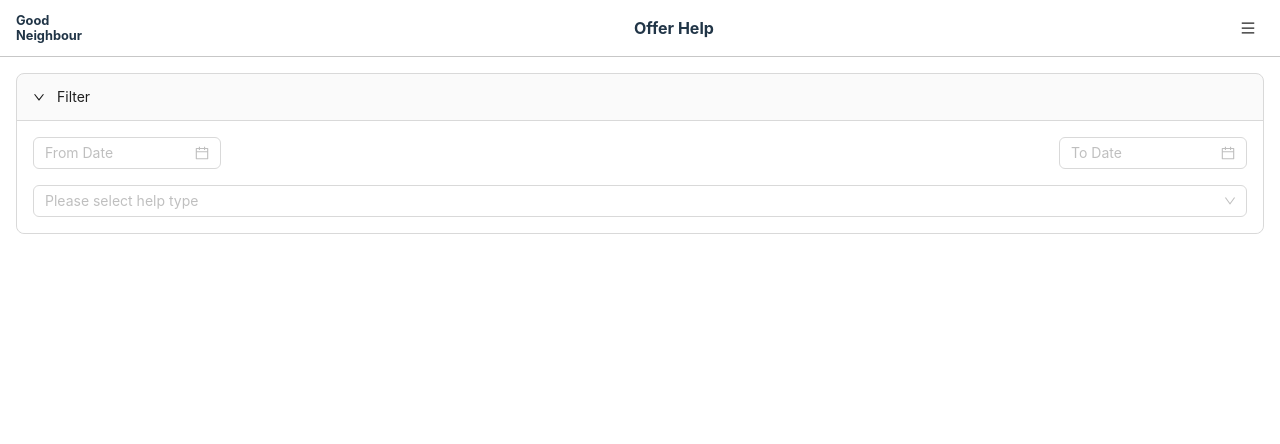
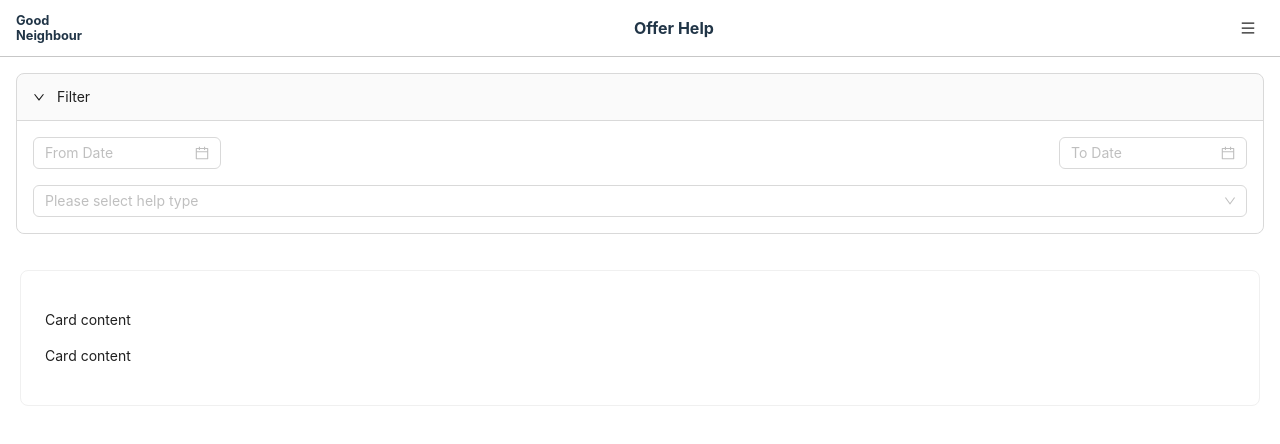
Before and after one commit to serhii-fsi/good-neighbour, a React (Vite) app in the folder frontend_/: page /offer-help in a window 1280 px wide. Shown: the top 444 px of the page. Built offline with nearby package versions, Linux system fonts and the light colour scheme.

Commit message:
feat(FilterForm.jsx): add props parameter to FilterForm component to pass helpTypes data for rendering select options feat(OfferHelpPage.jsx): fetch helpTypes and helpRequests data from API and pass it to FilterForm and CardsList components for rendering

```diff
--- a/frontend_/src/pages/OfferHelpPage.jsx
+++ b/frontend_/src/pages/OfferHelpPage.jsx
@@ -1,11 +1,56 @@
 import NavTop from "../components/NavTop/NavTop";
 import FilterForm from "../components/FilterForm/FilterForm";
+import CardsList from "../components/CardsList/CardsList";
+import RequestCard from "../components/RequestCard/RequestCard";
 
 export default function OfferHelpPage() {
+    // Fetch data GET "/api/help-types"
+    // Put in the HelpTypesContext???
+    const helpTypes = [
+        { id: 1, name: "Shopping" },
+        { id: 2, name: "Cleaning" },
+        { id: 3, name: "Cooking" },
+    ];
+
+    // Fetch data GET "/api/help-requests"
+    const helpRequestsCards = [
+        // Normalised
+        {
+            request: {
+                id: 3,
+                title: "Help Needed for Grocery Shopping",
+                help_type_id: 1,
+                description:
+                    "Hi! I'm Sarah, and I need assistance with grocery shopping once a week. Due to a recent injury, I am unable to carry heavy items. If you have a couple of hours to spare on a Monday or Thursday morning, your help would be greatly appreciated!",
+                created_at: "2024-10-05T14:48:00.000Z",
+                req_date: "2024-10-08T00:00:00.000Z",
+                status: "active",
+            },
+            requester: {
+                id: 5,
+                first_name: "Sarah",
+                last_name: "Johnson",
+                post_code: "SW1A 1AA",
+            },
+        },
+    ];
     return (
         <>
             <NavTop title={"Offer Help"} logo={"Good Neighbour"} />
-            <FilterForm />
+            <FilterForm helpTypes={helpTypes} />
+            <CardsList>
+                {helpRequestsCards.map((card) => (
+                    <RequestCard
+                        key={card.request.id}
+                        title={card.request.title}
+                        name={card.requester.first_name + " " + card.requester.last_name}
+                        postCode={card.requester.post_code}
+                        reqDate={card.request.reqDate}
+                        description={card.request.description}
+                        helpType={card.request.help_type}
+                    ></RequestCard>
+                ))}
+            </CardsList>
         </>
     );
 }
```
Also changed, not shown: frontend_/src/components/FilterForm/FilterForm.jsx (+9 -1 lines).
